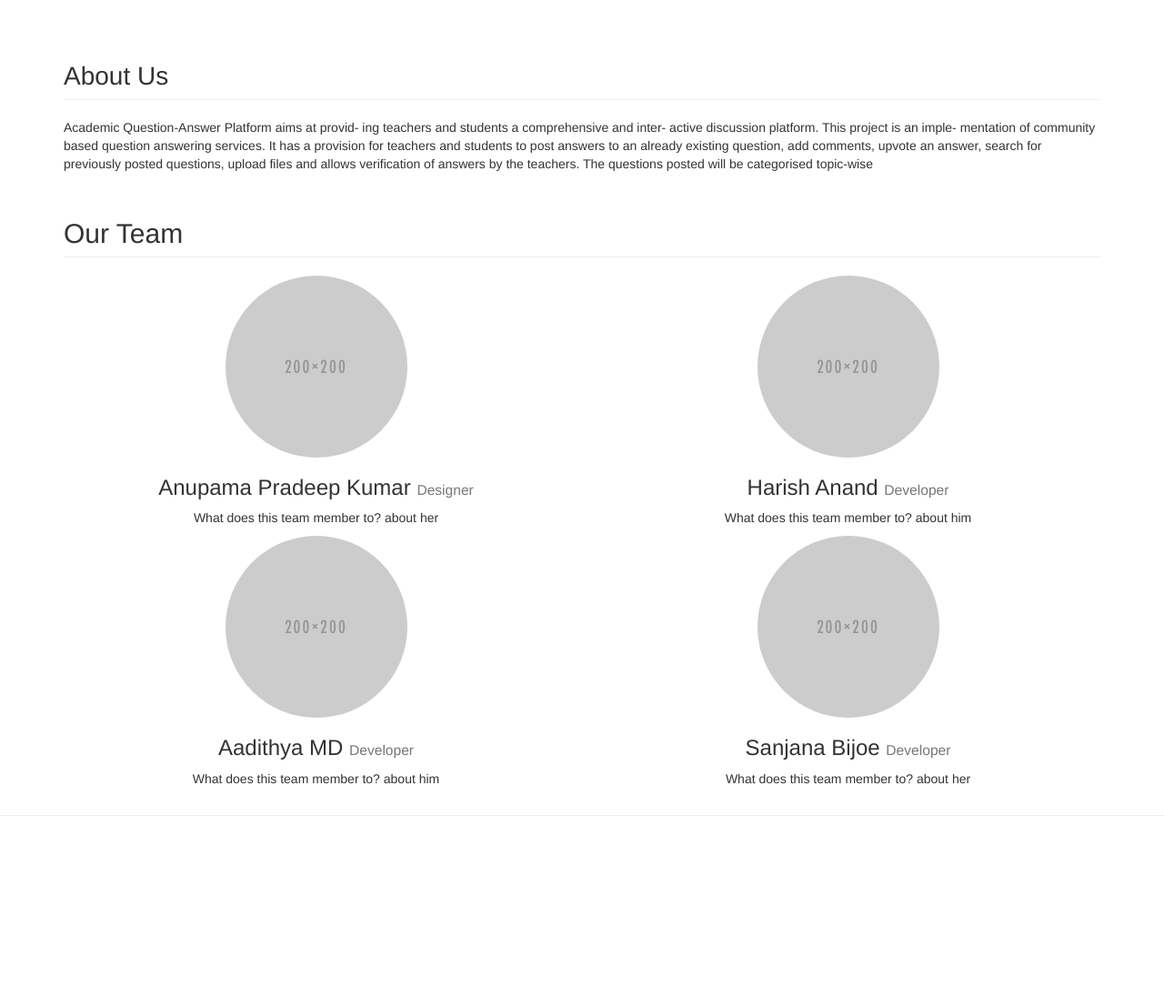
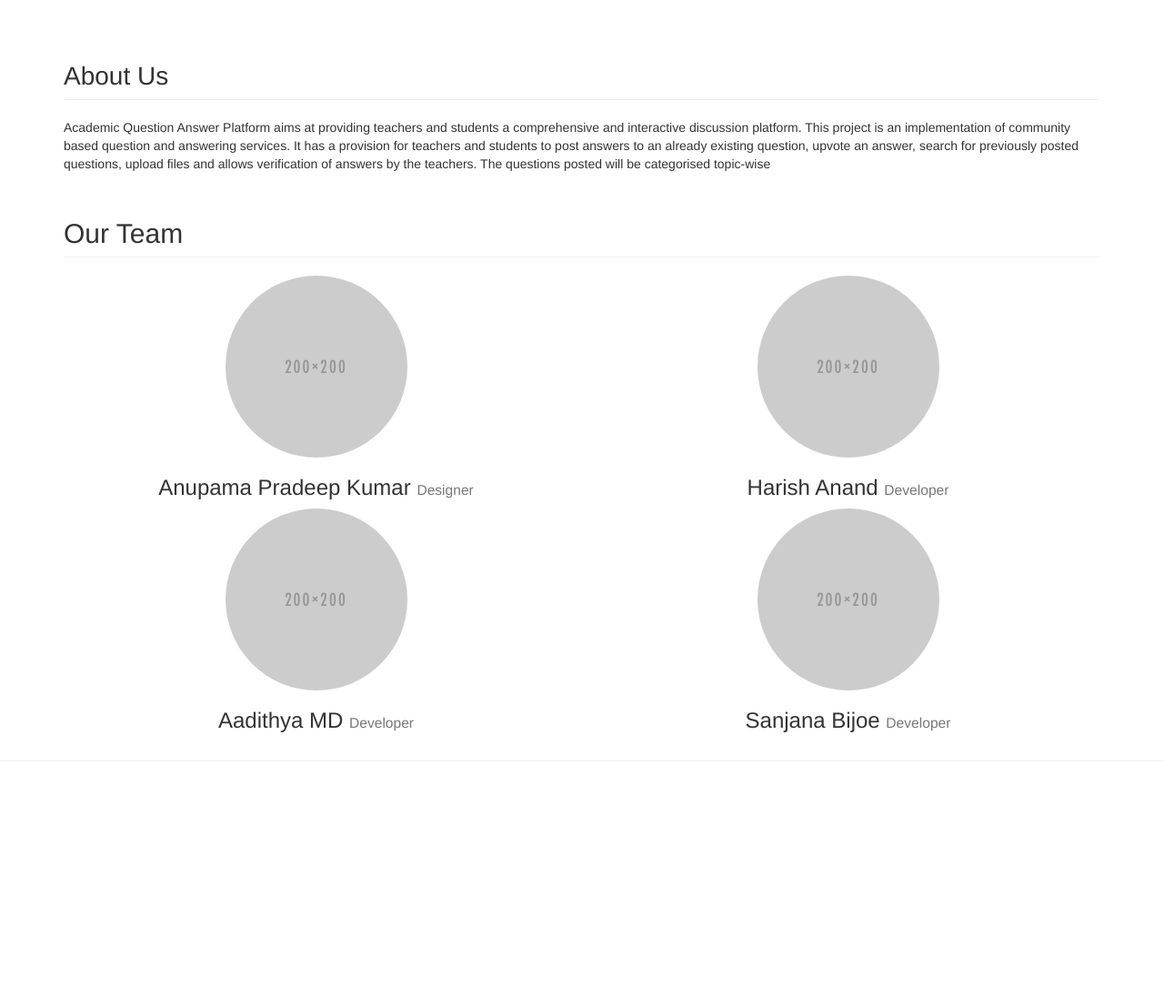
Before and after one commit to aadithyamd/QandA, a Django app: page /about/ in a window 1280 px wide. Shown: the part 51-1147 px from the top of the page at 91% size. Run offline with Django 3.2, Linux system fonts and the light colour scheme; some libraries are stand-ins or nearby versions.

Commit message:
Changed few wordings

```diff
--- a/QA/templates/about.html
+++ b/QA/templates/about.html
@@ -9,13 +9,11 @@
             <div class="col-lg-12">
                 <h1 class="page-header">About Us
                 </h1>
-                <p>Academic Question-Answer Platform aims at provid-
-          ing teachers and students a comprehensive and inter-
-          active discussion platform. This project is an imple-
-          mentation of community based question answering
+                <p>Academic Question Answer Platform aims at providing teachers and students a comprehensive and interactive
+                   discussion platform. This project is an implementation of community based question and answering
           services. It has a provision for teachers and students
-          to post answers to an already existing question, add
-          comments, upvote an answer, search for previously
+          to post answers to an already existing question,
+          upvote an answer, search for previously
           posted questions, upload files and allows verification
           of answers by the teachers. The questions posted will
           be categorised topic-wise</p>
@@ -35,14 +33,14 @@
                 <h3>Anupama Pradeep Kumar
                     <small>Designer</small>
                 </h3>
-                <p>What does this team member to? about her </p>
+
             </div>
             <div class="col-sm-6 text-center">
                 <img class="img-circle img-center" src="{% static 'img/200x200.png' %}" alt="">
                 <h3>Harish Anand
                     <small>Developer</small>
                 </h3>
-                <p>What does this team member to? about him </p>
+
             </div>
         </div>
         <div class="row">
@@ -51,14 +49,14 @@
                 <h3>Aadithya MD
                     <small>Developer</small>
                 </h3>
-                <p>What does this team member to? about him </p>
+
             </div>
             <div class="col-sm-6 text-center">
                 <img class="img-circle  img-center" src="{% static 'img/200x200.png' %}" alt="">
                 <h3>Sanjana Bijoe
                     <small>Developer</small>
                 </h3>
-                <p>What does this team member to? about her </p>
+
             </div>
         </div>
         </div>
--- a/QA/templates/detail.html
+++ b/QA/templates/detail.html
@@ -6,7 +6,7 @@
   	<div class="jumbotron">
       <a class="lead" href="{{i.pk}}">{{i.question_text}}<br></a><br>
 
-      <div class="col-md-1 bg-primary img-rounded text-center">
+      <div class="col-md-1 bg-primary img-rounded text-center word-wrap">
         {{i.author}}
       </div>
 
@@ -21,7 +21,7 @@
         </div>
       {% endif %}
 
-      {% if i.upload = True %}
+      {% if i.upload == True %}
         <a href="{{i.upload.url}}"><span class="glyphicon glyphicon-file" aria-hidden="true"></span>  Uploaded File</a>
       {% endif %}
     </div>
@@ -34,7 +34,7 @@
   <br>
   <div class="container img-rounded bg-info"><br>
 
-      <div class="col-md-1 bg-primary img-rounded text-center">
+      <div class="col-md-1 bg-primary img-rounded text-center word-wrap">
         {{i.author}}
       </div>
 
--- a/QA/templates/search.html
+++ b/QA/templates/search.html
@@ -14,7 +14,7 @@
           <span class="glyphicon glyphicon-share-alt" aria-hidden="true"> </span>
         </div>
         <a href="/write/{{i.qn.pk}}"><h2>{{i.qn}}</h2></a>
-        <div class="col-xs-2 col-sm-2 bg-primary img-rounded">
+        <div class="col-xs-2 col-sm-2 bg-primary img-rounded word-wrap">
           {{i.qn.author}}
         </div>
         {% if i.isans %}
--- a/QA/templates/staff_detail.html
+++ b/QA/templates/staff_detail.html
@@ -18,9 +18,9 @@
       </form>
     </div>
 
-    {% if i.upload = True %}
+    <!-- {% if i.upload == True %} -->
       <a href="{{i.upload.url}}"><span class="glyphicon glyphicon-file" aria-hidden="true"></span>  Uploaded File</a>
-    {% endif %}
+    <!-- {% endif %} -->
   </div>
 </div>
 {% endfor %}
```
Also changed, not shown: QA/templates/home.html (+3 -10 lines), QA/templates/read.html (+6 -6 lines), QA/templates/write.html (+5 -5 lines), db.sqlite3.
